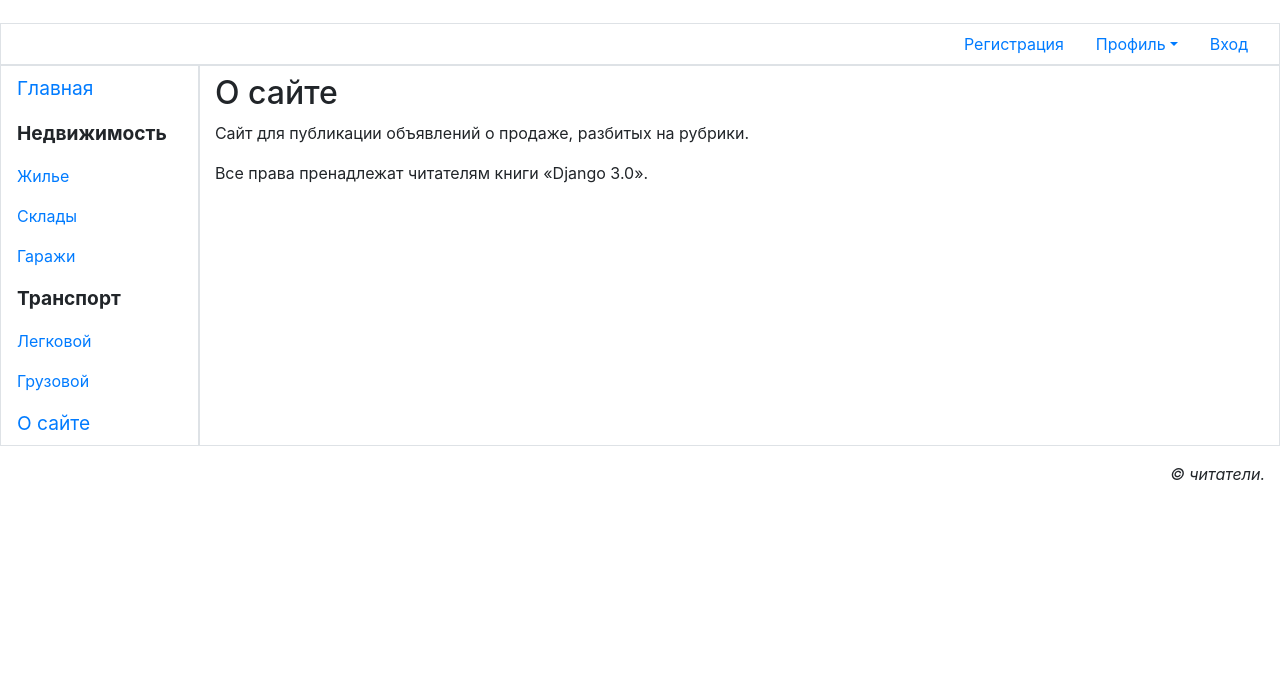
After one commit to ProgNext/bboard, a Django app: page /about/ in a window 1280 px wide. The commit adds this page. Shown: the part 116-800 px from the top of the page. Run offline with Django 3.2, Linux system fonts and the light colour scheme; some libraries are stand-ins or nearby versions.

Commit message:
A section about the site has been created.

```diff
--- a/bboard/main/templates/layout/basic.html
+++ b/bboard/main/templates/layout/basic.html
@@ -24,7 +24,7 @@
                 <a class="nav-link dropdown-toggle" data-toggle="dropdown"
                    href="#" role="button" aria-haspopup="true"
                    aria-expanded="false">Профиль</a>
-                <div class="dropdown-menu">
+                <div class="dropdown-menu mr-5">
                     <a class="dropdown-item" href="#">Мои объявления</a>
                     <a class="dropdown-item" href="#">Изменить личные данные</a>
                     <a class="dropdown-item" href="#">Изменить пароль</a>
@@ -49,9 +49,10 @@
             <span class="nav-link root font-weight-bold">Транспорт</span>
             <a class="nav-link" href="#">Легковой</a>
             <a class="nav-link" href="#">Грузовой</a>
+            <a class="nav-link root" href="{% url 'main:other' page='about' %}">О сайте</a>
         </nav>
         <section class="col border py-2">
-            {% bootstrap_message %}
+            {% bootstrap_messages %}
             {% block content %}
             {% endblock %}
         </section>
--- /dev/null
+++ b/bboard/main/templates/main/about.html
@@ -0,0 +1,9 @@
+{% extends "layout/basic.html" %}
+
+{% block title %}О сайте{% endblock %}
+
+{% block content %}
+<h2>О сайте</h2>
+<p>Сайт для публикации объявлений о продаже, разбитых на рубрики.</p>
+<p>Все права пренадлежат читателям книги &laquo;Django 3.0&raquo;.</p>
+{% endblock %}
--- a/bboard/main/urls.py
+++ b/bboard/main/urls.py
@@ -1,9 +1,10 @@
 from django.urls import path
 
-from .views import index
+from .views import *
 
 
 app_name = 'main'
 urlpatterns = [
+    path('<str:page>/', other_page, name='other'),
     path('', index, name='index'),
 ]
--- a/bboard/main/views.py
+++ b/bboard/main/views.py
@@ -1,4 +1,15 @@
 from django.shortcuts import render
+from django.http import HttpResponse, Http404
+from django.template import TemplateDoesNotExist
+from django.template.loader import get_template
+
+
+def other_page(request, page):
+    try:
+        template = get_template('main/' + page + '.html')
+    except TemplateDoesNotExist:
+        raise Http404
+    return HttpResponse(template.render(request=request))
 
 
 def index(request):
```
Also changed, not shown: 1 other file.
